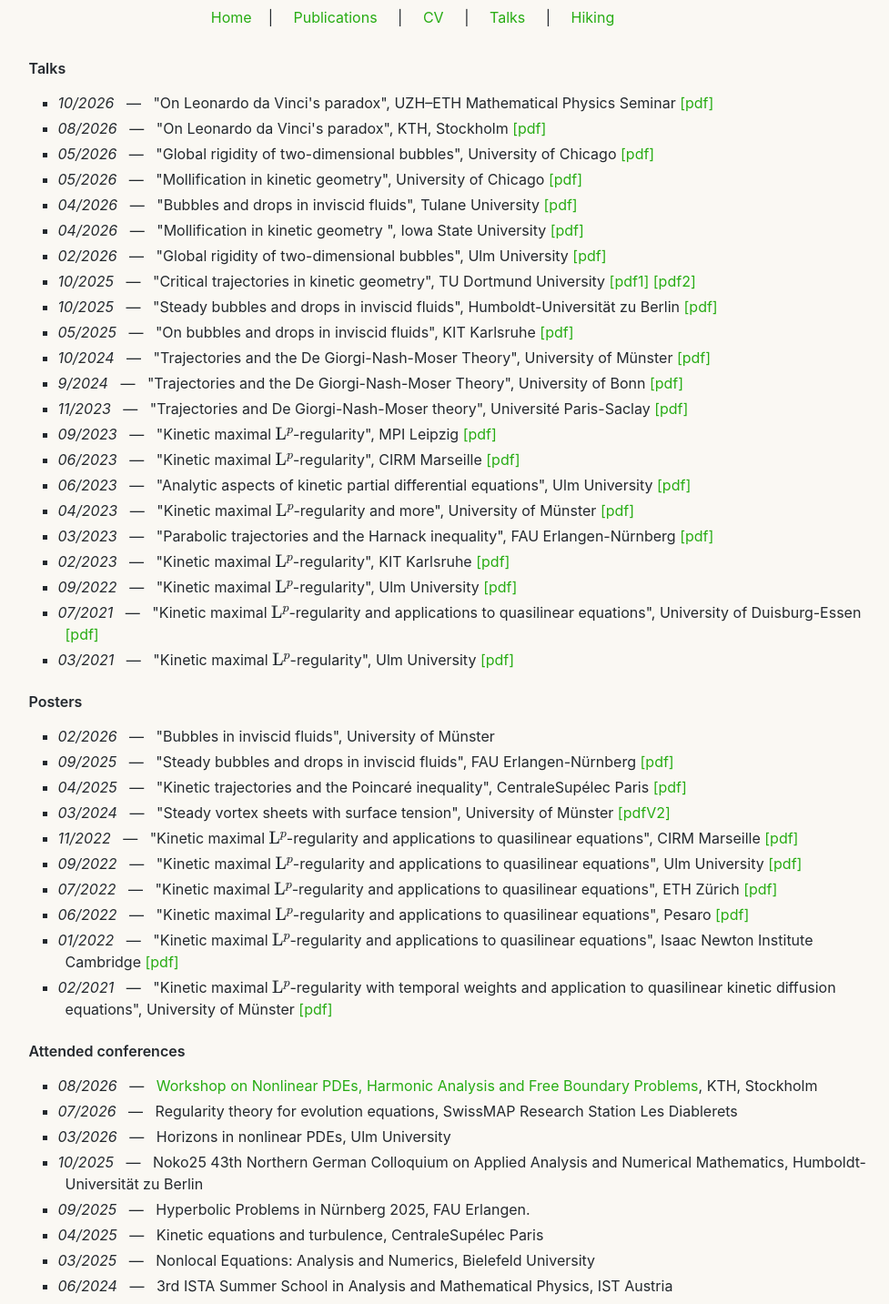
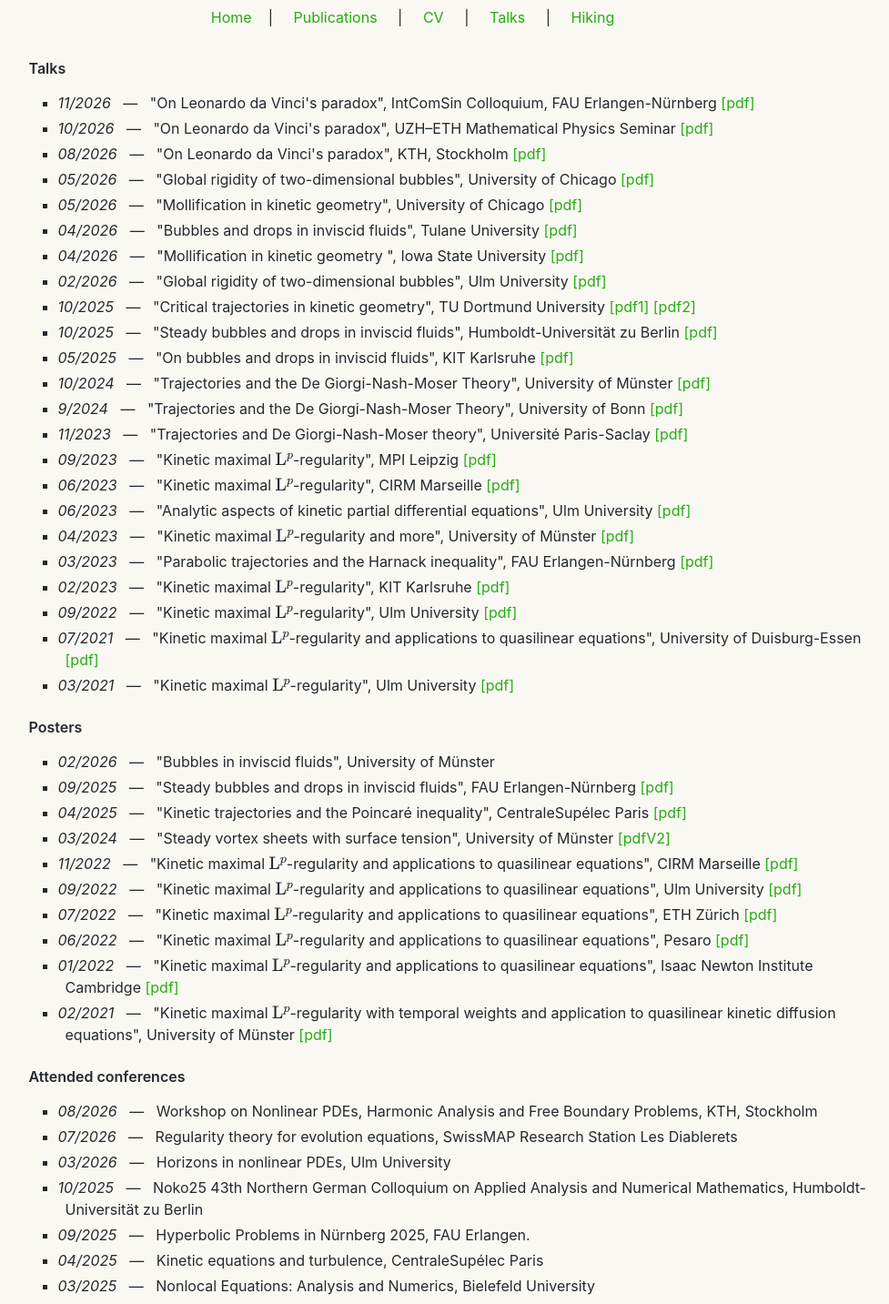
Before and after one commit to lukasniebel/lukasniebel.github.io, a plain HTML site: page talks.html in a window 1280 px wide. Shown: the part 246-1679 px from the top of the page at 91% size, without its empty margins (136-1113 px from the left). Drawn offline with nearby package versions, Linux system fonts and the light colour scheme.

Commit message:
Refresh talks and events and publish the November 2026 CV

```diff
--- a/talks.html
+++ b/talks.html
@@ -85,6 +85,7 @@
 				<h4>Talks</h4>
 				<div class="row">
 					<ul>
+						<li><i>11/2026</i> &nbsp; &mdash; &nbsp;  "On Leonardo da Vinci's paradox", IntComSin Colloquium, FAU Erlangen-Nürnberg <a title="pdf" href="./files/documents/slides_erlangen_1126.pdf">[pdf]</a></li>
 						<li><i>10/2026</i> &nbsp; &mdash; &nbsp;  "On Leonardo da Vinci's paradox", UZH&ndash;ETH Mathematical Physics Seminar <a title="pdf" href="./files/documents/slides_zurich_1026.pdf">[pdf]</a></li>
 						<li><i>08/2026</i> &nbsp; &mdash; &nbsp;  "On Leonardo da Vinci's paradox", KTH, Stockholm <a title="pdf" href="./files/documents/slides_stockholm_0826.pdf">[pdf]</a></li>
 						<li><i>05/2026</i> &nbsp; &mdash; &nbsp;  "Global rigidity of two-dimensional bubbles", University of Chicago <a title="pdf" href="./files/documents/slides_chicago_0526_2.pdf">[pdf]</a>
@@ -130,7 +131,7 @@
 <h4>Attended conferences</h4>
 				<div class="row">
 					<ul>
-						<li><i>08/2026</i> &nbsp; &mdash; &nbsp; <a href="https://sites.google.com/view/eriklindgren/home/workshop-on-nonlinear-pdes-harmonic-analysis-and-free-boundary-problems">Workshop on Nonlinear PDEs, Harmonic Analysis and Free Boundary Problems</a>, KTH, Stockholm</li>
+						<li><i>08/2026</i> &nbsp; &mdash; &nbsp; Workshop on Nonlinear PDEs, Harmonic Analysis and Free Boundary Problems, KTH, Stockholm</li>
 						<li><i>07/2026</i> &nbsp; &mdash; &nbsp; Regularity theory for evolution equations, SwissMAP Research Station Les Diablerets
 						<li><i>03/2026</i> &nbsp; &mdash; &nbsp; Horizons in nonlinear PDEs, Ulm University
 						<li><i>10/2025</i> &nbsp; &mdash; &nbsp; Noko25 43th Northern German Colloquium on Applied Analysis and Numerical Mathematics, Humboldt-Universität zu Berlin
```
Also changed, not shown: index.html (+1 -2 lines), 2 other files.
